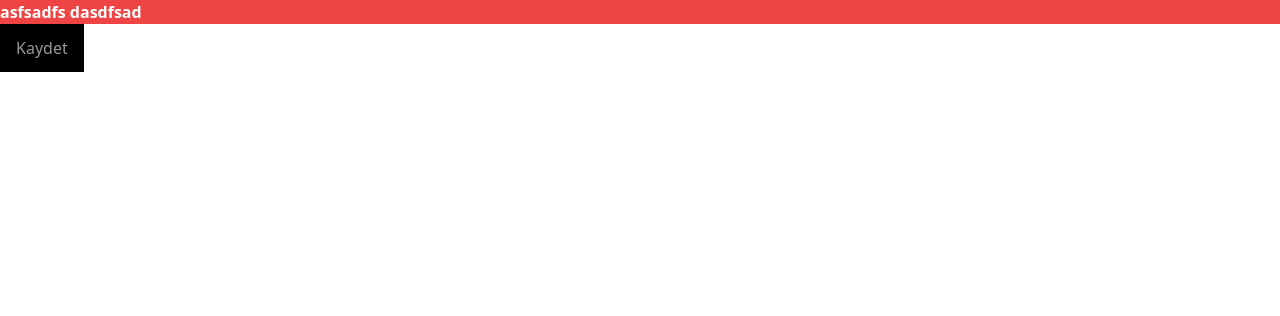
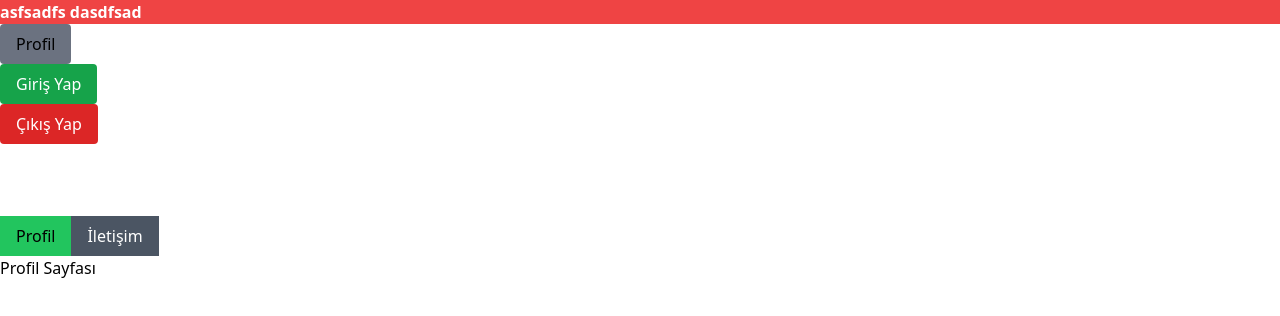
Before and after one commit to Alpaybayik/react_ex_one, a React (Create React App) app: page / in a window 1280 px wide. Shown: the top 316 px of the page. Built offline with nearby package versions, Linux system fonts and the light colour scheme.

Commit message:
Tailwind ile buton ve tab menü tasarım örnekleri ve useState,useEffect kullanımları

```diff
--- a/package.json
+++ b/package.json
@@ -6,6 +6,7 @@
     "@testing-library/jest-dom": "^5.17.0",
     "@testing-library/react": "^13.4.0",
     "@testing-library/user-event": "^13.5.0",
+    "classnames": "^2.3.2",
     "react": "^18.2.0",
     "react-dom": "^18.2.0",
     "react-scripts": "^5.0.1",
--- a/src/App.js
+++ b/src/App.js
@@ -1,10 +1,20 @@
 import logo from "./logo.svg";
 import './Style.css';
+import Button from './components/Button.js';
+import Tab from './components/Tab.js';
 function App() {
   return (
     <div className="Test">
       <h2 className="bg-red-500 text-xxl font-semibold text-opacity-100 text-white">asfsadfs dasdfsad</h2>
-      <button className="flex items-center justify-center px-4 py-3 rounded-none transition-all bg-black text-white/60 hover:bg-blue-500">Kaydet</button>
+      <Button>Profil</Button>
+      <Button variant="success">Giriş Yap</Button>
+      <Button variant="danger">Çıkış Yap</Button>
+      <br /><br /><br />
+
+      <Tab activeTab={0}>
+        <Tab.Panel title="Profil">Profil Sayfası</Tab.Panel>
+        <Tab.Panel title="İletişim">İletişim Sayfası</Tab.Panel>
+      </Tab>
     </div>
   );
 }
--- a/src/Test.js
+++ /dev/null
@@ -1,7 +0,0 @@
-export default function Test(){
-    return(
-        <div>
-            deneme
-        </div>
-    );
-}
--- /dev/null
+++ b/src/components/Button.js
@@ -0,0 +1,14 @@
+import classNames from "classnames";
+
+function Button({children,variant = 'default'}){
+    return (
+        <button className={classNames({
+            "p-4 h-10 flex items-center rounded transition-all duration-100 ease-linear": true,
+            "bg-gray-500 hover:bg-gray-800 hover:text-white": variant === "default",
+            "bg-green-600 text-white hover:bg-green-800": variant === "success",
+            "bg-red-600 text-white hover:bg-red-800": variant === "danger",
+        })}>{children}</button>
+    )
+}
+
+export default Button;
--- /dev/null
+++ b/src/components/Tab.js
@@ -0,0 +1,34 @@
+import { useEffect, useState } from "react";
+import classNames from "classnames";
+
+function Tab({children,activeTab}){
+    const [active,setActive] = useState(activeTab);
+    useEffect(()=>{
+        setActive(activeTab);
+    },[activeTab]);
+
+    return (
+        <div className="tabMenu">
+            <nav>
+                {
+                children.map((tab,index)=>(
+                    <button onClick={()=>setActive(index)} className={classNames({
+                        "px-4 h-10 transition-colors duration-100 ease-linear": true,
+                        "bg-green-500": index === active,
+                        "bg-gray-600 text-white": index != active
+                    })} key={index}>{tab.props.title}</button>
+                ))
+                }
+            </nav>
+            {children[active]}
+        </div>
+    )
+}
+
+Tab.Panel = function({children,title}) {
+    return(
+        <div>{children}</div>
+    );
+}
+
+export default Tab;
```
Also changed, not shown: 1 other file (tests, documents, lock files or other folders).
